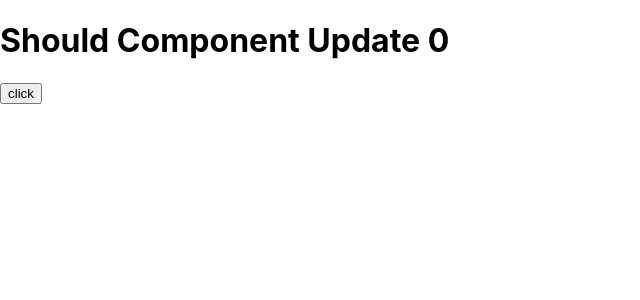
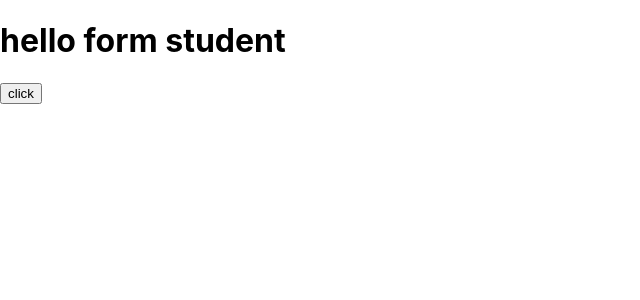
Before and after one commit to abhishektiwari2511/React.js, a React (Create React App) app: page / in a window 1280 px wide. Shown: the top 300 px of the page, without its empty margins (0-640 px from the left). Built offline with nearby package versions, Linux system fonts and the light colour scheme.

Commit message:
component will unmount life cycle mathod

```diff
--- a/src/App.js
+++ b/src/App.js
@@ -1,32 +1,25 @@
 // import logo from './logo.svg';
 import "./App.css";
 import React from "react"
+import Student from "./Student";
 
 class App extends React.Component{
   constructor(){
     super()
     this.state={
-      count:0
+      show:true
     }
     console.log("constructor")
 
   }
-  shouldComponentUpdate(){
-    console.log('ShouldComponentUpdate',this.state.count)
 
- if(this.state.count>5 && this.state.count<10 ){
-  return true
- }
- else{
-  return false
- }
-  }
   render(){
-    console.log("render",this.state.count)
+    console.log("render",this.state.show)
     return(
       <div>
-        <h1> Should Component Update {this.state.count} </h1>
-        <button onClick={()=>this.setState({count:this.state.count+1})}>click</button>
+
+        {this.state.show===true?<Student/>:<h1>studen component is deleted</h1>}
+        <button onClick={()=>this.setState({show:!this.state.show})}>click</button>
 
       </div>
     )
--- /dev/null
+++ b/src/Student.js
@@ -0,0 +1,14 @@
+import React from "react";
+export default class Student extends React.Component {
+    componentWillUnmount(){
+        console.log("componentWillUnmount")
+        alert('you student component is deleted')
+    }
+    render(){
+        return(
+            <div>
+                <h1>hello form student</h1>
+            </div>
+        )
+    }
+}
```
